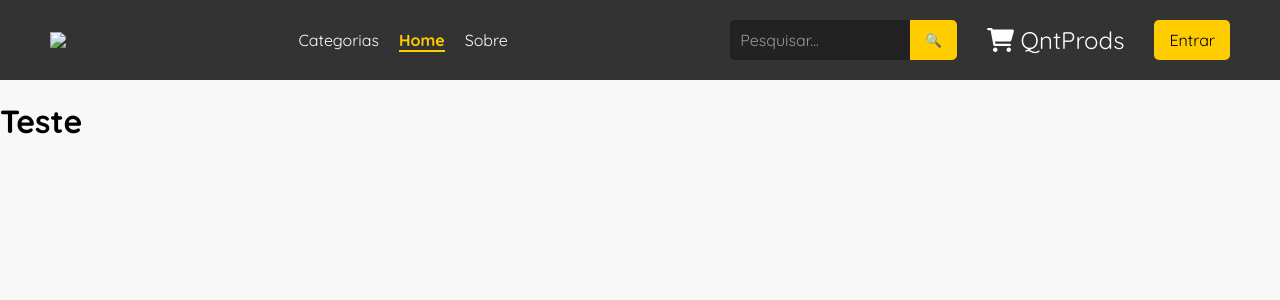
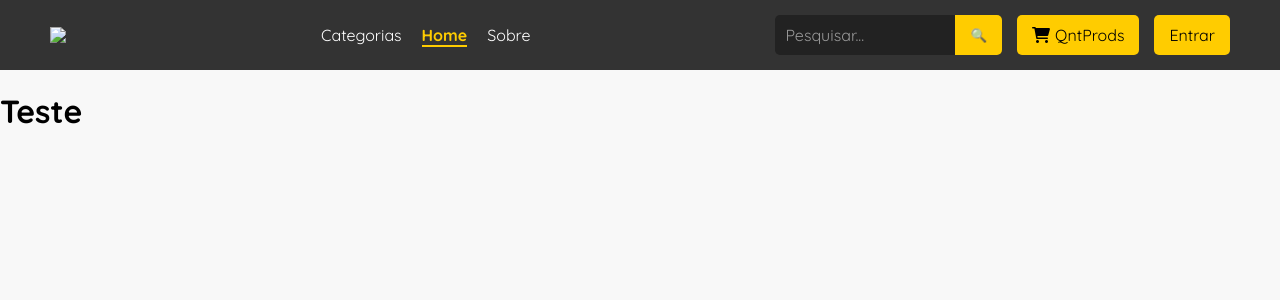
Before and after one commit to ThomasNicholas21/ProjetoEcommerce, a Django app: page /index/ in a window 1280 px wide. Shown: the top 300 px of the page. Run offline with Django 4.2, Linux system fonts and the light colour scheme; data that the repository does not hold is empty.

Commit message:
style: ajustando estilizacao do carrinho

```diff
--- a/application/ecommerce/static/global/css/style.css
+++ b/application/ecommerce/static/global/css/style.css
@@ -104,33 +104,42 @@ header {
 
 /* Ícone do carrinho de compras */
 .cart-icon {
-    font-size: 1.5rem;
+    background-color: #ffcc00;
+    color: black;
     padding: 10px 15px;
-    color: white;
-    transition: color 0.3s;
+    border-radius: 5px;
+    transition: background-color 0.3s;
     cursor: pointer;
+    display: inline-block;
+    text-decoration: none;
 }
 
-.cart-icon:hover a{
-    color: #ffcc00;
- }
+.cart-icon:hover {
+    background-color: #e6b800;
+}
+
+.cart-icon:hover a {
+    color: black; /* Mantém a cor preta no hover para consistência */
+}
 
 .font-shopping-cart {
     font-family: "Quicksand", sans-serif;
-    font-size: 1.5rem;
-    color: white;
-    transition: color 0.2s;
-    cursor: pointer;
+    font-size: 1rem;
+    color: black;
     text-decoration: none;
+    display: flex;
+    align-items: center;
+    gap: 5px;
 }
 
+/* Login Estilization */
 .login-btn {
     background-color: #ffcc00;
     color: black;
     padding: 10px 15px;
     text-decoration: none;
     border-radius: 5px;
-    transition: background 0.3s;
+    transition: background-color 0.3s;
 }
 
 .login-btn:hover {
```
